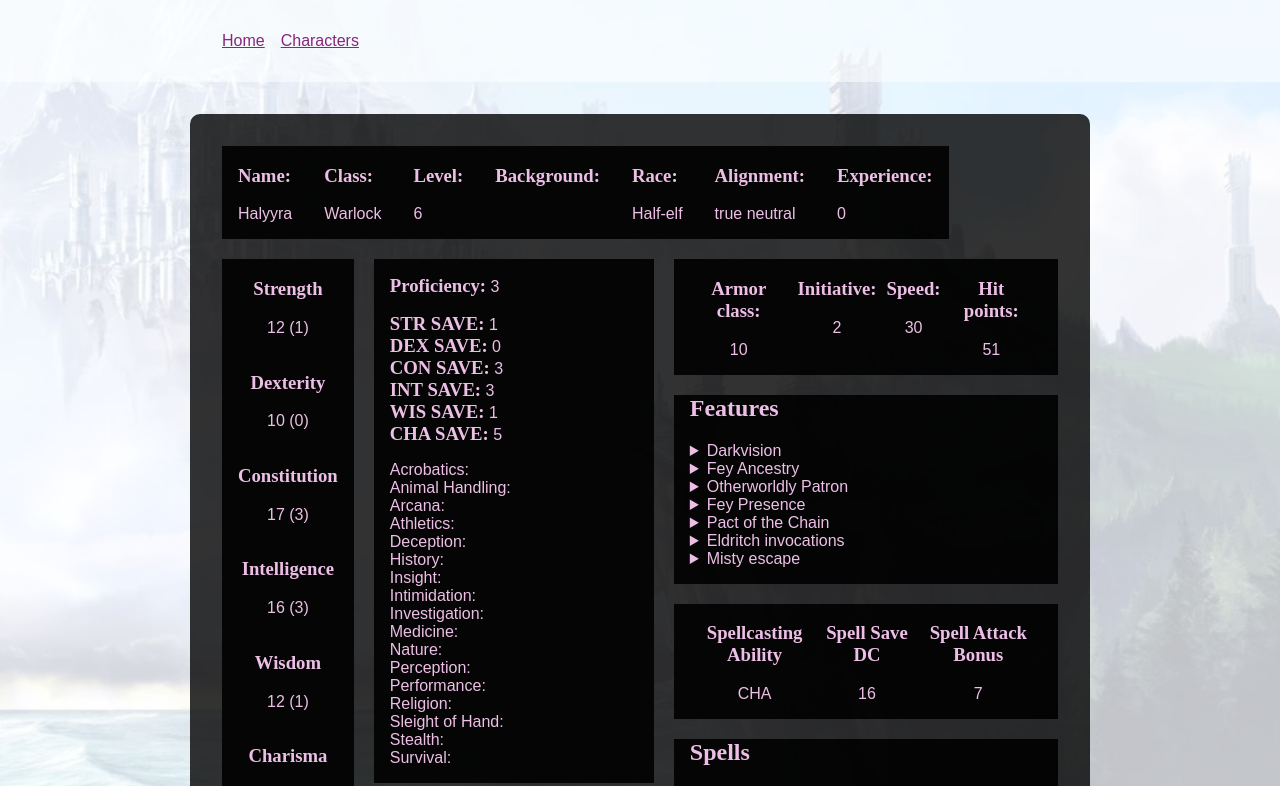
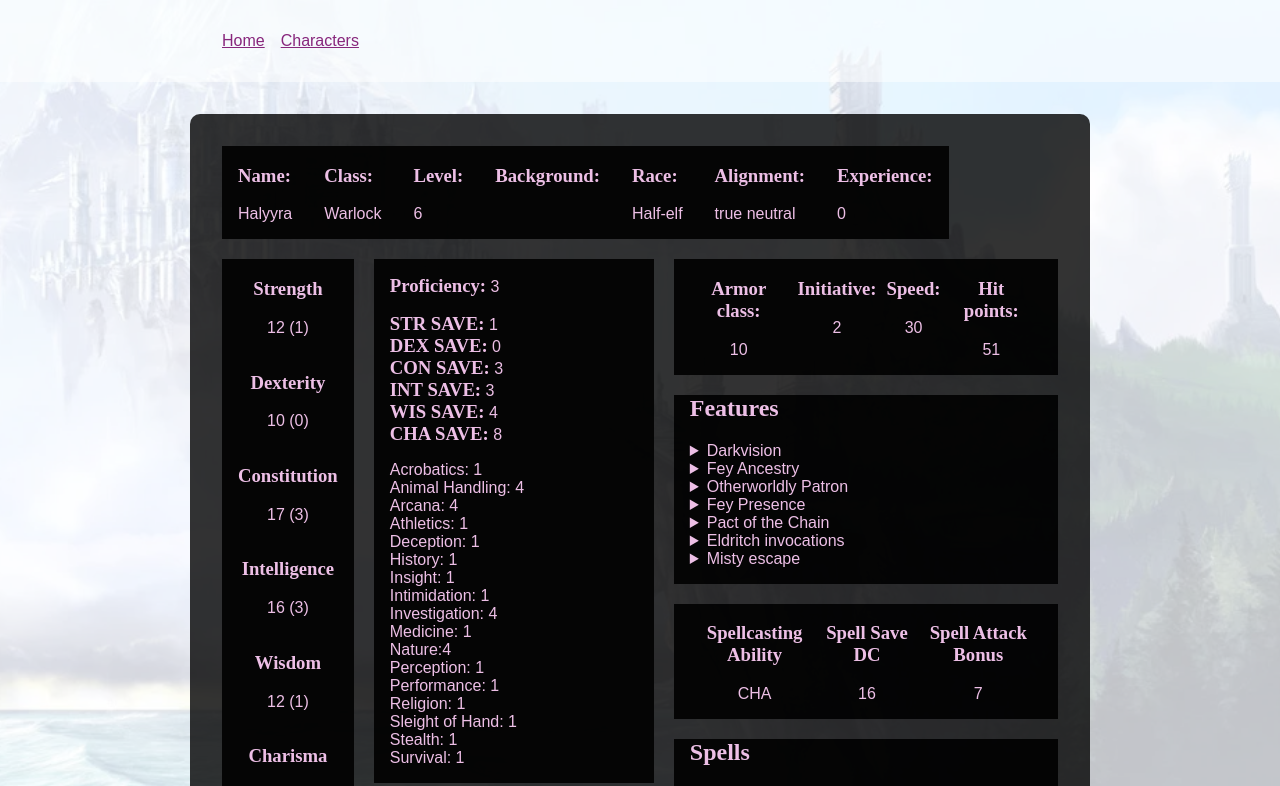
Before and after one commit to ogdenstudios/feyrun, a Nuxt app: page /characters/jenn in a window 1280 px wide. Shown: the top 786 px of the page. Built offline with nearby package versions, Linux system fonts and the light colour scheme; a web font is replaced by a local one.

Commit message:
finish up skills

```diff
--- a/components/PlayerCharacter.vue
+++ b/components/PlayerCharacter.vue
@@ -14,6 +14,7 @@
       <SavingThrows
         :scores="pc.ability_scores"
         :proficiency="pc.proficiency"
+        :proficiencies="pc.proficiencies"
         :memories="pc.memories"
       />
       <Skills
--- a/components/SavingThrows.vue
+++ b/components/SavingThrows.vue
@@ -2,43 +2,27 @@
   <div class="saves">
     <div class="saves__item">
       <h3>STR SAVE:</h3>
-      {{
-        characterRemembers(memories.strength_save) ? bonus(scores.strength) : ''
-      }}
+      {{ characterRemembers(memories.strength_save) ? strength : '' }}
     </div>
     <div class="savess__item">
       <h3>DEX SAVE:</h3>
-      {{
-        characterRemembers(memories.dexterity_save)
-          ? bonus(scores.dexterity)
-          : ''
-      }}
+      {{ characterRemembers(memories.dexterity_save) ? dexterity : '' }}
     </div>
     <div class="saves__item">
       <h3>CON SAVE:</h3>
-      {{
-        characterRemembers(memories.constitution_save)
-          ? bonus(scores.constitution)
-          : ''
-      }}
+      {{ characterRemembers(memories.constitution_save) ? constitution : '' }}
     </div>
     <div class="saves__item">
       <h3>INT SAVE:</h3>
-      {{
-        characterRemembers(memories.intelligence_save)
-          ? bonus(scores.intelligence)
-          : ''
-      }}
+      {{ characterRemembers(memories.intelligence_save) ? intelligence : '' }}
     </div>
     <div class="saves__item">
       <h3>WIS SAVE:</h3>
-      {{ characterRemembers(memories.wisdom_save) ? bonus(scores.wisdom) : '' }}
+      {{ characterRemembers(memories.wisdom_save) ? wisdom : '' }}
     </div>
     <div class="saves__item">
       <h3>CHA SAVE:</h3>
-      {{
-        characterRemembers(memories.charisma_save) ? bonus(scores.charisma) : ''
-      }}
+      {{ characterRemembers(memories.charisma_save) ? charisma : '' }}
     </div>
   </div>
 </template>
@@ -54,9 +38,57 @@ export default {
       type: Number,
       default: 0
     },
+    proficiencies: {
+      type: Object,
+      default: null
+    },
     memories: {
       type: Object,
       default: null
+    }
+  },
+  computed: {
+    strength() {
+      if (this.proficiencies.strength) {
+        return this.bonus(this.scores.strength) + this.proficiency
+      } else {
+        return this.bonus(this.scores.strength)
+      }
+    },
+    dexterity() {
+      if (this.proficiencies.dexterity) {
+        return this.bonus(this.scores.dexterity) + this.proficiency
+      } else {
+        return this.bonus(this.scores.dexterity)
+      }
+    },
+    constitution() {
+      if (this.proficiencies.constitution) {
+        return this.bonus(this.scores.constitution) + this.proficiency
+      } else {
+        return this.bonus(this.scores.constitution)
+      }
+    },
+    intelligence() {
+      if (this.proficiencies.intelligence) {
+        return this.bonus(this.scores.intelligence) + this.proficiency
+      } else {
+        return this.bonus(this.scores.intelligence)
+      }
+    },
+    wisdom() {
+      if (this.proficiencies.wisdom) {
+        return this.bonus(this.scores.wisdom) + this.proficiency
+      } else {
+        return this.bonus(this.scores.wisdom)
+      }
+    },
+    charisma() {
+      if (this.proficiencies.charisma) {
+        return this.bonus(this.scores.charisma) + this.proficiency
+      } else {
+        return this.bonus(this.scores.charisma)
+      }
     }
   }
 }
--- a/components/Skills.vue
+++ b/components/Skills.vue
@@ -3,92 +3,136 @@
     <span
       >Acrobatics:
       {{
-        characterRemembers(memories.acrobatics) ? scores.acrobatics : ''
+        characterRemembers(memories.acrobatics)
+          ? getScore('acrobatics', 'strength')
+          : ''
       }} </span
     ><br />
     <span
       >Animal Handling:
       {{
-        characterRemembers(memories.animal_handling) ? scores.acrobatics : ''
+        characterRemembers(memories.animal_handling)
+          ? getScore('animal_handling', 'strength')
+          : ''
       }}</span
     ><br />
     <span
       >Arcana:
-      {{ characterRemembers(memories.arcana) ? scores.acrobatics : '' }}</span
+      {{
+        characterRemembers(memories.arcana)
+          ? getScore('arcana', 'strength')
+          : ''
+      }}</span
     ><br />
     <span
       >Athletics:
       {{
-        characterRemembers(memories.athletics) ? scores.acrobatics : ''
+        characterRemembers(memories.athletics)
+          ? getScore('athletics', 'strength')
+          : ''
       }}</span
     ><br />
     <span
       >Deception:
       {{
-        characterRemembers(memories.deception) ? scores.acrobatics : ''
+        characterRemembers(memories.deception)
+          ? getScore('deception', 'strength')
+          : ''
       }}</span
     ><br />
     <span
       >History:
-      {{ characterRemembers(memories.history) ? scores.acrobatics : '' }}</span
+      {{
+        characterRemembers(memories.history)
+          ? getScore('history', 'strength')
+          : ''
+      }}</span
     ><br />
     <span
       >Insight:
-      {{ characterRemembers(memories.insight) ? scores.acrobatics : '' }}</span
+      {{
+        characterRemembers(memories.insight)
+          ? getScore('insight', 'strength')
+          : ''
+      }}</span
     ><br />
     <span
       >Intimidation:
       {{
-        characterRemembers(memories.intimidation) ? scores.intimidation : ''
+        characterRemembers(memories.intimidation)
+          ? getScore('intimidation', 'strength')
+          : ''
       }}</span
     ><br />
     <span
       >Investigation:
       {{
-        characterRemembers(memories.investigation) ? scores.investigation : ''
+        characterRemembers(memories.investigation)
+          ? getScore('investigation', 'strength')
+          : ''
       }}</span
     ><br />
     <span
       >Medicine:
-      {{ characterRemembers(memories.medicine) ? scores.acrobatics : '' }}</span
+      {{
+        characterRemembers(memories.medicine)
+          ? getScore('medicine', 'strength')
+          : ''
+      }}</span
     ><br />
     <span
       >Nature:{{
-        characterRemembers(memories.nature) ? scores.acrobatics : ''
+        characterRemembers(memories.nature)
+          ? getScore('nature', 'strength')
+          : ''
       }}</span
     ><br />
     <span
       >Perception:
       {{
-        characterRemembers(memories.perception) ? scores.acrobatics : ''
+        characterRemembers(memories.perception)
+          ? getScore('perception', 'strength')
+          : ''
       }} </span
     ><br />
     <span
       >Performance:
       {{
-        characterRemembers(memories.performance) ? scores.acrobatics : ''
+        characterRemembers(memories.performance)
+          ? getScore('performance', 'strength')
+          : ''
       }} </span
     ><br />
     <span
       >Religion:
       {{
-        characterRemembers(memories.religion) ? scores.acrobatics : ''
+        characterRemembers(memories.religion)
+          ? getScore('religion', 'strength')
+          : ''
       }} </span
     ><br />
     <span
       >Sleight of Hand:
       {{
-        characterRemembers(memories.sleight_of_hand) ? scores.acrobatics : ''
+        characterRemembers(memories.sleight_of_hand)
+          ? getScore('sleight_of_hand', 'strength')
+          : ''
       }} </span
     ><br />
     <span
       >Stealth:
-      {{ characterRemembers(memories.stealth) ? scores.acrobatics : '' }} </span
+      {{
+        characterRemembers(memories.stealth)
+          ? getScore('stealth', 'strength')
+          : ''
+      }} </span
     ><br />
     <span
       >Survival:
       {{
-        characterRemembers(memories.survival) ? scores.acrobatics : ''
+        characterRemembers(memories.survival)
+          ? getScore('survival', 'strength')
+          : ''
       }} </span
     ><br />
   </div>
@@ -105,9 +149,22 @@ export default {
       type: Number,
       default: 0
     },
+    proficiencies: {
+      type: Object,
+      default: null
+    },
     memories: {
-      type: Array,
+      type: Object,
       default: null
+    }
+  },
+  methods: {
+    getScore(skill, ability) {
+      if (this.proficiencies[skill]) {
+        return this.bonus(this.scores[ability]) + this.proficiency
+      } else {
+        return this.bonus(this.scores[ability])
+      }
     }
   }
 }
--- a/pages/characters/jenn.vue
+++ b/pages/characters/jenn.vue
@@ -29,16 +29,16 @@ export default {
           charisma: 21
         },
         proficiency: 3,
-        proficiencies: [
-          'light_armor',
-          'simple_weapons',
-          'wisdom',
-          'charisma',
-          'arcana',
-          'nature',
-          'animal_handling',
-          'investigation'
-        ],
+        proficiencies: {
+          light_armor: true,
+          simple_weapons: true,
+          wisdom: true,
+          charisma: true,
+          arcana: true,
+          nature: true,
+          animal_handling: true,
+          investigation: true
+        },
         combat: {
           armor_class: 10,
           initiative: 2,
```
